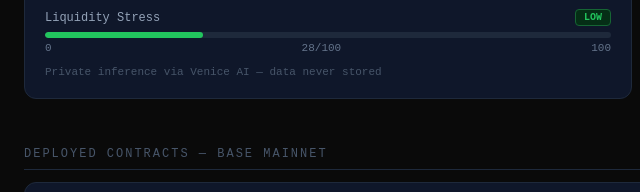
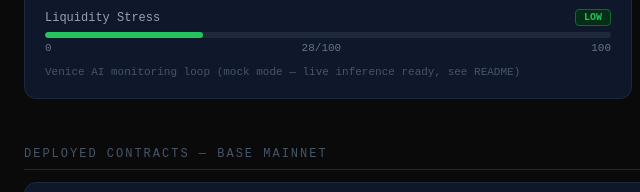
Before and after one commit to Vinaystwt/sentinel, a plain HTML site: page frontend/index.html in a window 1280 px wide. Shown: the part 414-606 px from the top of the page, 0-640 px from the left. Drawn offline with nearby package versions, Linux system fonts and the light colour scheme; no server answers.

Commit message:
phase1: fix venice overclaiming on dashboard — mock mode disclosure

```diff
--- a/frontend/index.html
+++ b/frontend/index.html
@@ -101,7 +101,7 @@
       <div class="risk-bar"><div class="risk-fill risk-low" id="liq-bar" style="width:28%"></div></div>
       <div class="risk-label"><span>0</span><span id="liq-val">28/100</span><span>100</span></div>
     </div>
-    <div style="font-size:11px;color:#475569;margin-top:8px;">Private inference via Venice AI — data never stored</div>
+    <div style="font-size:11px;color:#475569;margin-top:8px;">Venice AI monitoring loop (mock mode — live inference ready, see README)</div>
   </div>
 
   <div class="section" style="background:#0f172a;border:1px solid #1e293b;border-radius:12px;padding:20px;">
```
Also changed, not shown: index.html (+1 -1 lines).
